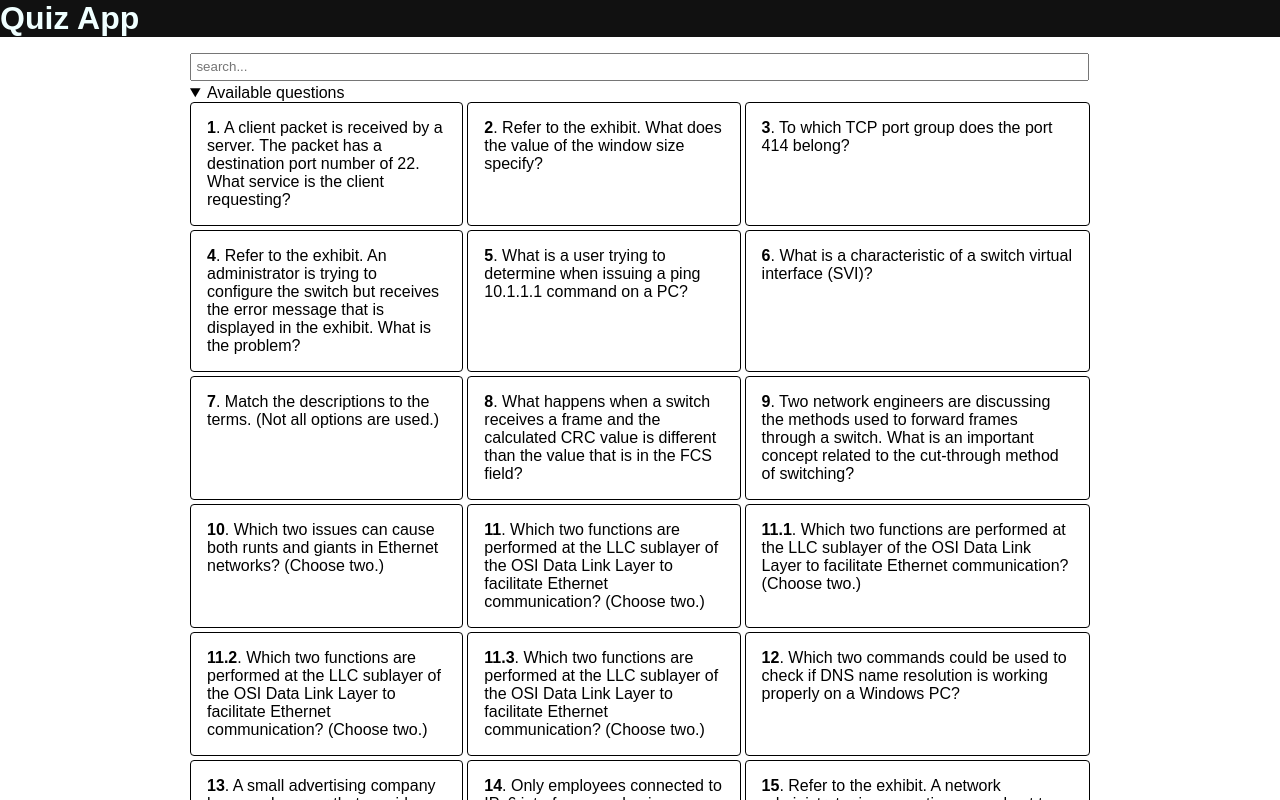
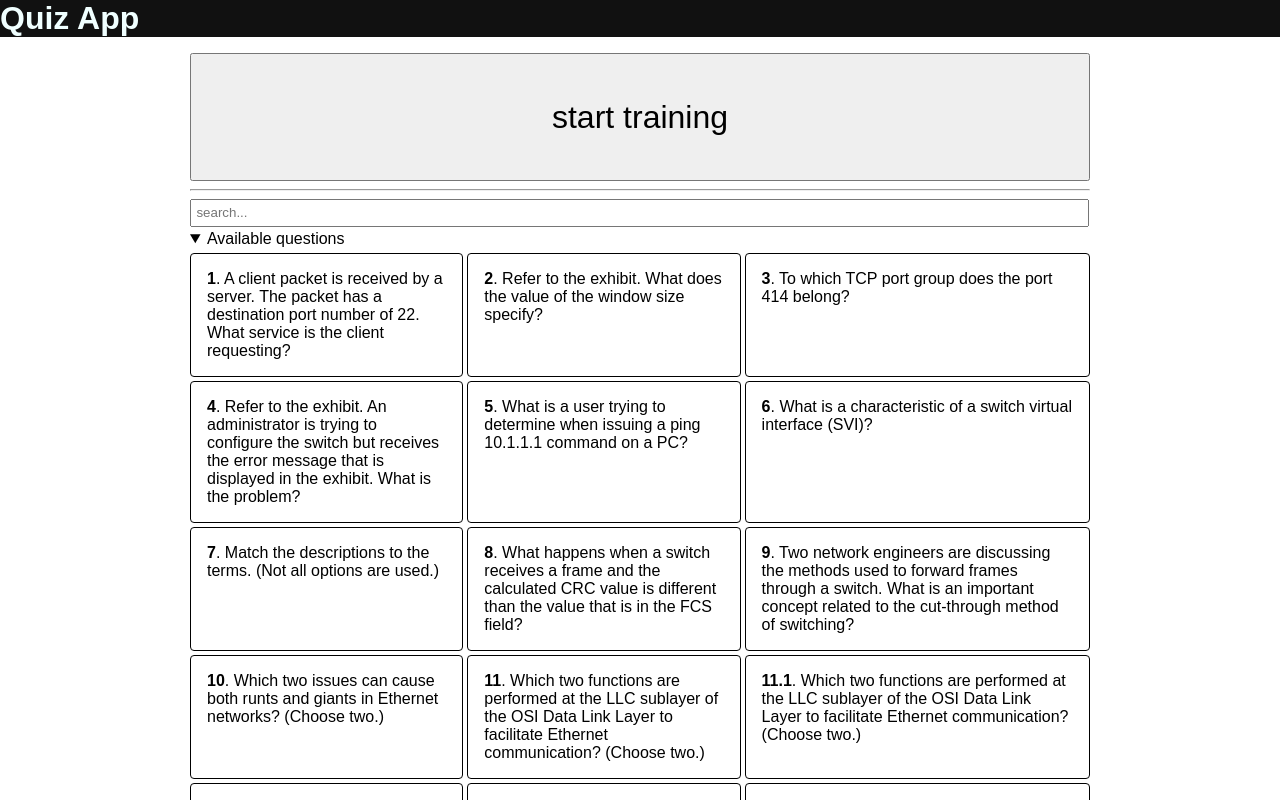
Before and after one commit to Like4Schnitzel/ccna-sisyphus, a SvelteKit app: page / in a window 1280 px wide. Shown: the top 800 px of the page. Built offline with nearby package versions, Linux system fonts and the light colour scheme; no server answers.

Commit message:
add big start raining button

```diff
--- a/src/routes/+layout.svelte
+++ b/src/routes/+layout.svelte
@@ -26,7 +26,6 @@
         margin: 0;
         padding: 0;
         height: 100vh;
-        width: 100vw;
     }
 
     :global(.error) {
--- a/src/routes/+page.svelte
+++ b/src/routes/+page.svelte
@@ -1,4 +1,5 @@
 <script lang="ts">
+    import { goto } from "$app/navigation";
     import { questions } from "$lib/components";
 
     let searchValue = $state("");
@@ -6,6 +7,12 @@
 </script>
 
 <main>
+    <button class="start-first" onclick={() => goto("/questions/1")}>
+        start training
+    </button>
+
+    <hr>
+
     <input type="text" class="search" bind:value={searchValue} placeholder="search...">
 
     <details open>
@@ -27,13 +34,23 @@
         margin: 0 auto;
     }
 
+    .start-first {
+        display: block;
+        margin: 0 auto;
+        width: 100%;
+        height: 8rem;
+        font-size: 2em;
+    }
+
     .search {
         width: calc(100% - 1em);
         padding: 0.33em;
+        margin: 0 auto;
         margin-bottom: 0.25em;
     }
 
     .question-list {
+        padding-top: 0.3em;
         display: grid;
         grid-template-columns: 1fr 1fr 1fr;
         gap: 0.25rem;
```
